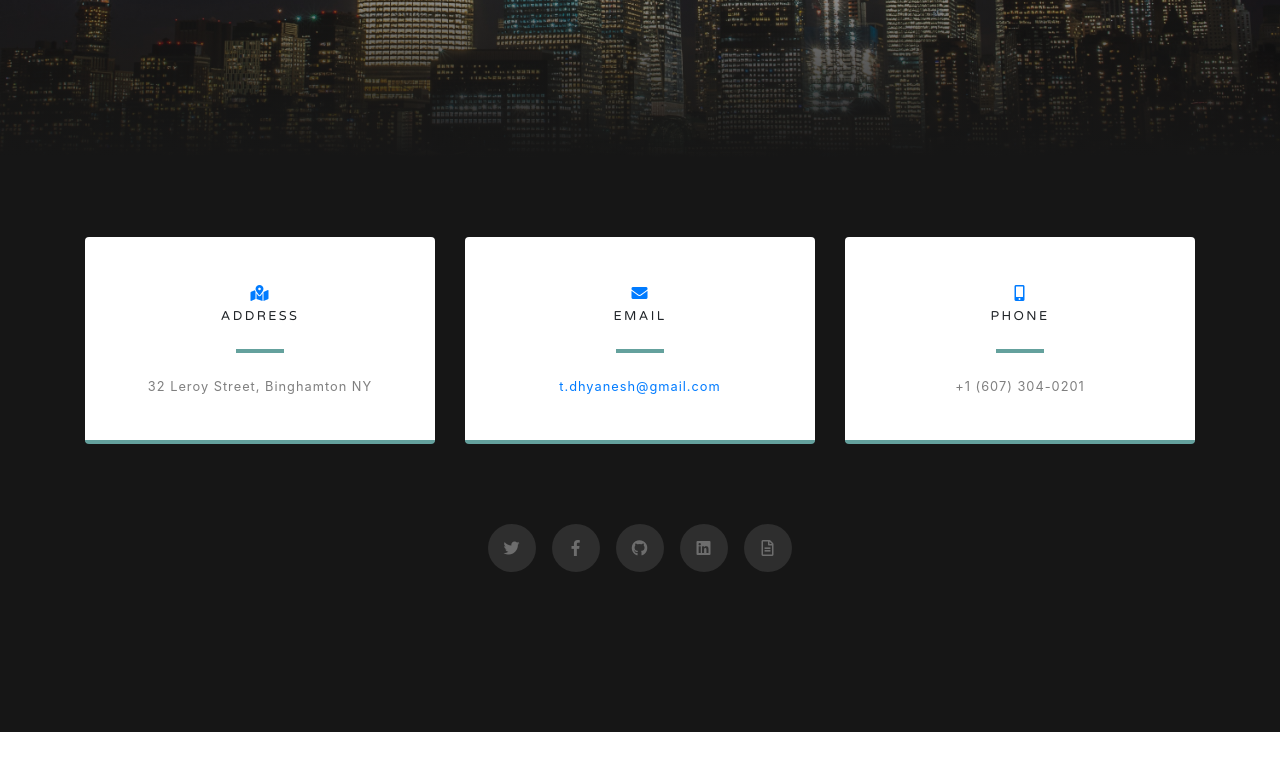
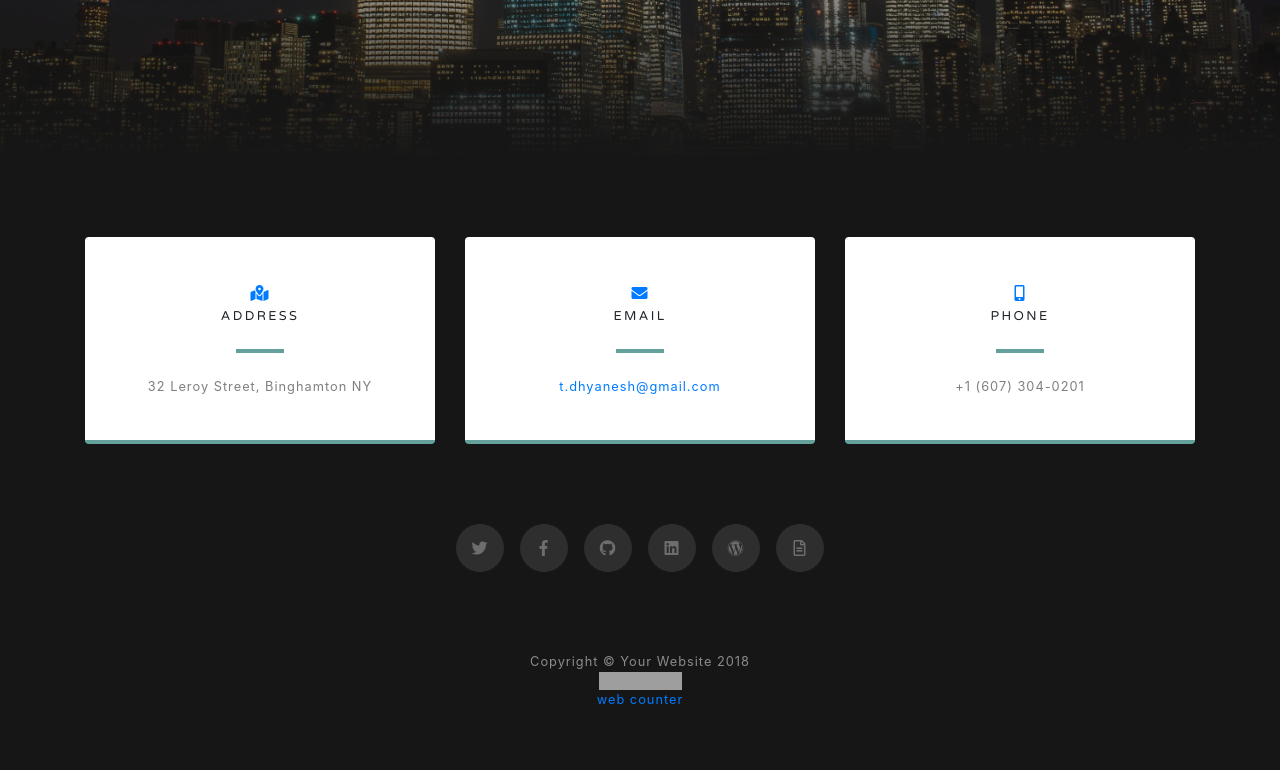
Before and after one commit to thepokasoft/thepokasoft.github.io, a website with bundled scripts: page index.html in a window 1280 px wide. Shown: the part 4074-4844 px from the top of the page. Before the commit the page ends 4806 px from the top, so only its background shows below. Built offline with nearby package versions, Linux system fonts and the light colour scheme; grey boxes are pictures that could not be loaded.

Commit message:
Added wordpress link, hitcounter

```diff
--- a/index.html
+++ b/index.html
@@ -291,6 +291,9 @@
           <a href="https://www.linkedin.com/in/dhyanesht" class="mx-2">
               <i class="fab fa-linkedin"></i>
           </a>
+          <a href="http://dhyanesht.wordpress.com" class="mx-2">
+            <i class="fab fa-wordpress" ></i>
+          </a>
           <a href="https://docs.google.com/document/d/1IT6-X8-cLgARWQKcyF6Eb-nmo4hvNVn2am4muA47KEE/edit?usp=sharing" class="mx-2">
               <i class="far fa-file-alt" ></i>
           </a>
@@ -301,9 +304,14 @@
 
     <!-- Footer -->
     <footer class="bg-black small text-center text-white-50">
-    <!--<div class="container">
+      <div class="container">
         Copyright &copy; Your Website 2018
-      </div> -->
+        <!-- Start of SimpleHitCounter Code -->
+        <div align="center"><a href="http://www.simplehitcounter.com" target="_blank"><img src="http://simplehitcounter.com/hit.php?uid=0&f=16777215&b=0"
+              border="0" height="18" width="83" alt="web counter"></a><br><a href="http://www.simplehitcounter.com" target="_blank"
+            style="text-decoration:none;">web counter</a></div>
+        <!-- End of SimpleHitCounter Code -->
+      </div>
     </footer>
 
     <!-- Bootstrap core JavaScript -->
```
